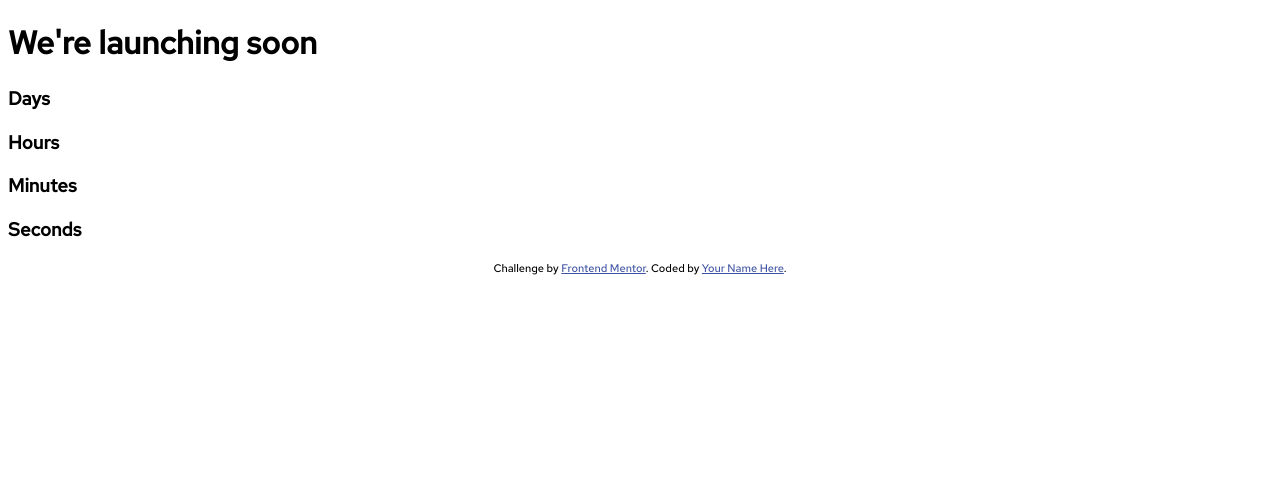
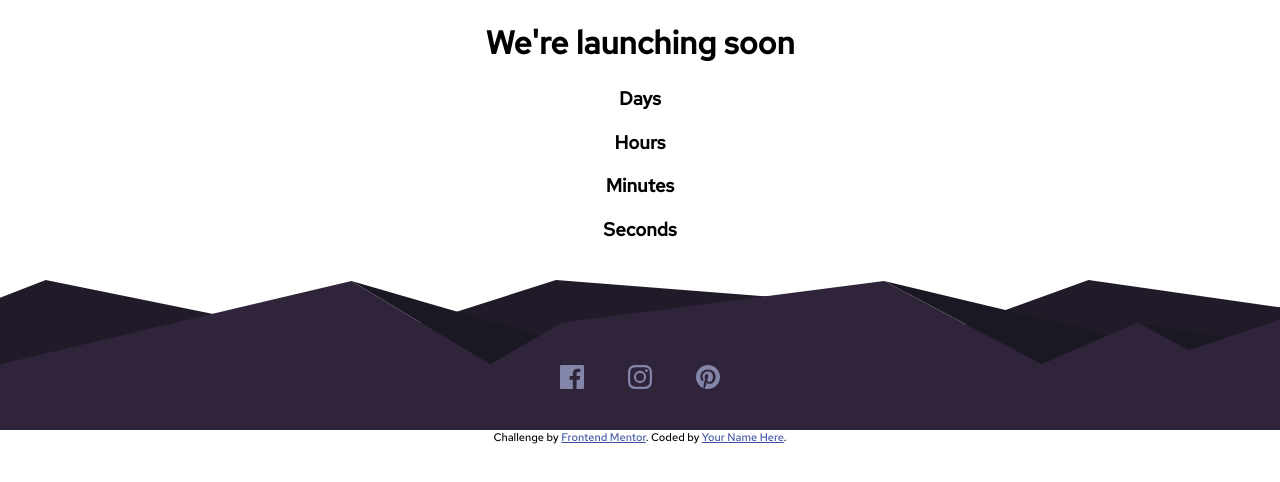
Before and after one commit to Saba-26/Launch-CountDown-Timer, a plain HTML site: page index.html in a window 1280 px wide. Drawn offline with Linux system fonts and the light colour scheme.

Commit message:
footer part completed

```diff
--- a/index.html
+++ b/index.html
@@ -23,6 +23,14 @@
     <h3>Minutes</h3>
     <h3>Seconds</h3>
 
+    <div class="footer">
+      <div class="social">
+        <a href=""><img class="fb-icon social-logo" src="images/icon-facebook.svg" /></a>
+        <a href=""><img class="ig-icon social-logo" src="images/icon-instagram.svg" /></a>
+        <a href=""><img class="pi-icon social-logo" src="images/icon-pinterest.svg"/></a>
+      </div>
+    </div>
+
   <div class="attribution">
     Challenge by <a href="https://www.frontendmentor.io?ref=challenge" target="_blank">Frontend Mentor</a>.
     Coded by <a href="#">Your Name Here</a>.
--- a/styles.css
+++ b/styles.css
@@ -10,3 +10,29 @@
 *{
     font-family: 'Red Hat Text', sans-serif;
 }
+
+body{
+    text-align: center;
+    margin:0;
+}
+
+/* Footer */
+
+.footer{
+    background-image: url('images/pattern-hills.svg');
+    margin-top:3%;
+    height:150px;
+    width:100%;
+    text-align:center;
+    position:relative;
+}
+
+/* Social Media */
+.social{
+    position:relative;
+    top:85px;
+}
+
+.social-logo{
+    padding:0 20px 0 20px;
+}
```
